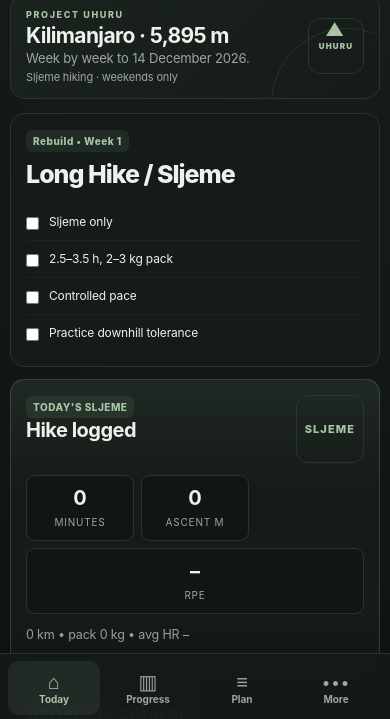
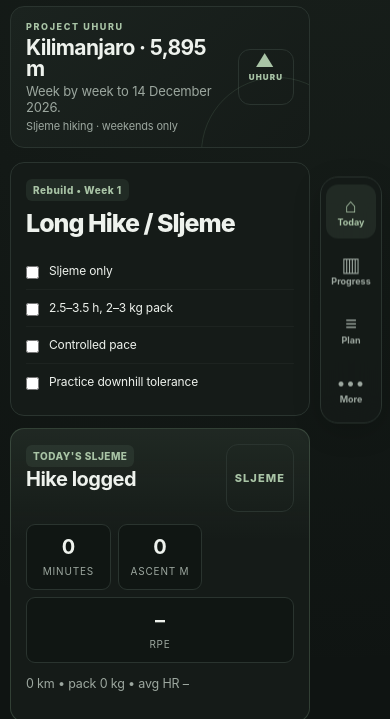
Before and after one commit to filthy-souls/kili-os, a website: page index.html in a window 390 px wide. Shown: the part 122-841 px from the top of the page. Drawn offline with Linux system fonts and the light colour scheme.

Commit message:
Move mobile navigation to right-side dock

```diff
--- a/styles.css
+++ b/styles.css
@@ -329,3 +329,36 @@ body.dev-phone-preview>main{padding-bottom:110px}
 @media(max-width:620px){
   .dev-preview-bar{display:none!important}
 }
+
+
+/* v5.0 Mobile right-side navigation dock */
+@media(max-width:620px){
+  body{padding-bottom:24px;padding-right:76px}
+  .tabs{
+    position:fixed;top:50%;right:8px;left:auto;bottom:auto;transform:translateY(-50%);
+    z-index:80;width:62px;max-width:none;margin:0;padding:7px 5px;
+    display:grid;grid-template-columns:1fr;gap:5px;
+    border:1px solid var(--border);border-radius:18px;
+    background:color-mix(in srgb,var(--card) 96%,transparent);
+    backdrop-filter:blur(16px);box-shadow:0 8px 28px rgba(0,0,0,.18);
+    overflow:visible
+  }
+  .tabs button{
+    min-height:54px;width:100%;padding:6px 2px;border-radius:12px;
+    display:flex;flex-direction:column;align-items:center;justify-content:center;gap:3px;
+    font-size:9px;line-height:1.05
+  }
+  main{padding-right:4px;padding-bottom:42px}
+}
+
+/* Phone preview mirrors the right-side mobile dock */
+body.dev-phone-preview{padding-bottom:24px}
+body.dev-phone-preview>.tabs{
+  position:fixed;z-index:80;top:50%;right:calc(50% - 187px);left:auto;bottom:auto;
+  transform:translateY(-50%);width:58px;max-width:none;margin:0;
+  display:grid;grid-template-columns:1fr;gap:5px;padding:7px 5px;
+  border:1px solid var(--border);border-radius:18px;
+  background:color-mix(in srgb,var(--card) 96%,transparent);
+  backdrop-filter:blur(16px);box-shadow:0 8px 28px rgba(0,0,0,.26)
+}
+body.dev-phone-preview>main{padding-right:70px;padding-bottom:42px}
```
